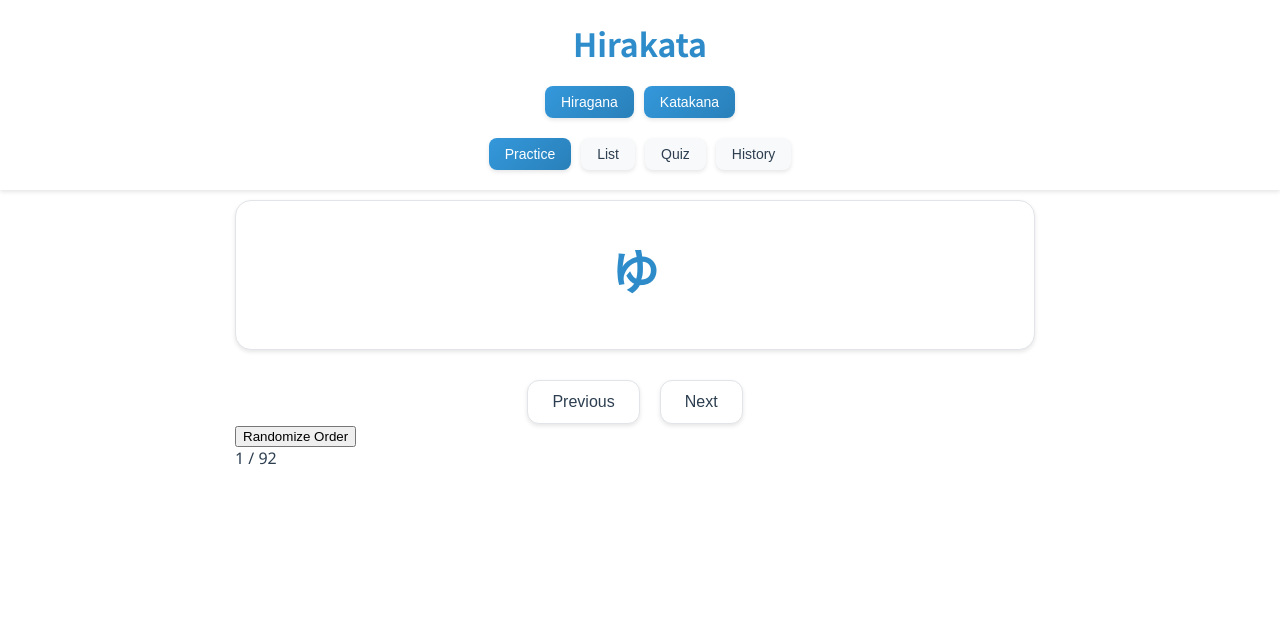
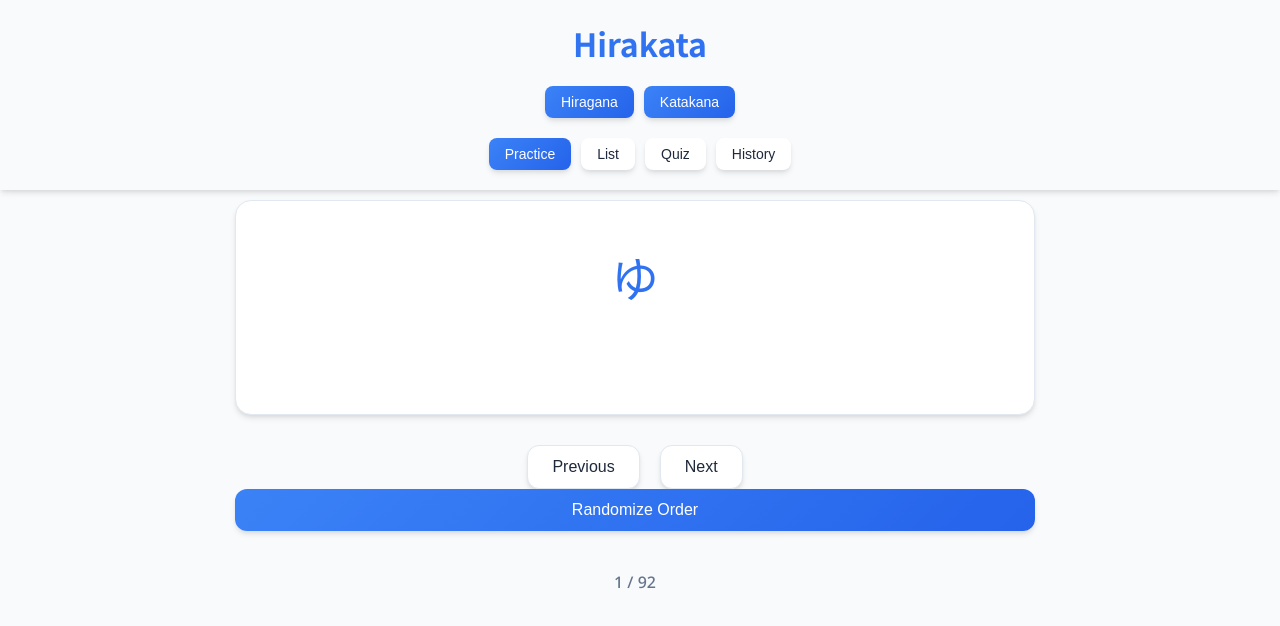
Before and after one commit to beios/hirakata, a React (Create React App) app: page / in a window 1280 px wide. Shown: the top 626 px of the page. Built offline with nearby package versions, Linux system fonts and the light colour scheme.

Commit message:
style: 컴포넌트 스타일 통일 및 퀴즈 완료 후 히스토리로 이동

```diff
--- a/src/App.css
+++ b/src/App.css
@@ -2,37 +2,39 @@
 
 :root {
   /* Light mode colors */
-  --bg-primary: #ffffff;
-  --bg-secondary: #f8f9fa;
-  --text-primary: #2c3e50;
-  --text-secondary: #5a6c7d;
-  --accent-primary: #3498db;
-  --accent-secondary: #2980b9;
-  --border-color: #e1e4e8;
+  --bg-primary: #f8fafc;
+  --bg-secondary: #ffffff;
+  --text-primary: #1e293b;
+  --text-secondary: #64748b;
+  --accent-primary: #3b82f6;
+  --accent-secondary: #2563eb;
+  --border-color: #e2e8f0;
   --card-bg: #ffffff;
-  --card-shadow: 0 2px 4px rgba(0, 0, 0, 0.1);
-  --gradient-primary: linear-gradient(135deg, #3498db, #2980b9);
-  --gradient-secondary: linear-gradient(135deg, #f8f9fa, #e9ecef);
-  --success-color: #2ecc71;
-  --error-color: #e74c3c;
+  --card-shadow: 0 4px 6px -1px rgba(0, 0, 0, 0.1), 0 2px 4px -1px rgba(0, 0, 0, 0.06);
+  --gradient-primary: linear-gradient(135deg, #3b82f6, #2563eb);
+  --gradient-secondary: linear-gradient(135deg, #f1f5f9, #e2e8f0);
+  --success-color: #10b981;
+  --error-color: #ef4444;
+  --hover-shadow: 0 10px 15px -3px rgba(59, 130, 246, 0.1), 0 4px 6px -2px rgba(59, 130, 246, 0.05);
 }
 
 @media (prefers-color-scheme: dark) {
   :root {
     /* Dark mode colors */
-    --bg-primary: #1a1f2c;
-    --bg-secondary: #2c3e50;
-    --text-primary: #ecf0f1;
-    --text-secondary: #bdc3c7;
-    --accent-primary: #3498db;
-    --accent-secondary: #2980b9;
-    --border-color: #34495e;
-    --card-bg: #2c3e50;
-    --card-shadow: 0 2px 4px rgba(0, 0, 0, 0.2);
-    --gradient-primary: linear-gradient(135deg, #3498db, #2980b9);
-    --gradient-secondary: linear-gradient(135deg, #2c3e50, #1a1f2c);
-    --success-color: #27ae60;
-    --error-color: #c0392b;
+    --bg-primary: #0f172a;
+    --bg-secondary: #1e293b;
+    --text-primary: #f1f5f9;
+    --text-secondary: #94a3b8;
+    --accent-primary: #3b82f6;
+    --accent-secondary: #2563eb;
+    --border-color: #334155;
+    --card-bg: #1e293b;
+    --card-shadow: 0 4px 6px -1px rgba(0, 0, 0, 0.2), 0 2px 4px -1px rgba(0, 0, 0, 0.1);
+    --gradient-primary: linear-gradient(135deg, #3b82f6, #2563eb);
+    --gradient-secondary: linear-gradient(135deg, #1e293b, #0f172a);
+    --success-color: #10b981;
+    --error-color: #ef4444;
+    --hover-shadow: 0 10px 15px -3px rgba(59, 130, 246, 0.2), 0 4px 6px -2px rgba(59, 130, 246, 0.1);
   }
 }
 
--- a/src/App.js
+++ b/src/App.js
@@ -96,7 +96,7 @@ function App() {
     };
 
     const handleQuizComplete = () => {
-        setMode('practice');
+        setMode('history');
         setQuizType(null);
     };
 
--- a/src/components/List.js
+++ b/src/components/List.js
@@ -8,7 +8,7 @@ function List({ characters }) {
         {characters.map((char, index) => (
           <div key={index} className="character-card">
             <div className="japanese-character">{char.character}</div>
-            <div className="pronunciation">{char.pronunciation}</div>
+            <div className="list-pronunciation">{char.pronunciation}</div>
           </div>
         ))}
       </div>
--- a/src/components/Practice.js
+++ b/src/components/Practice.js
@@ -13,9 +13,9 @@ function Practice({ characters, currentIndex, onNext, onPrev, onRandomize }) {
     <div className="practice-container">
       <div className="character-display" onClick={() => setShowPronunciation(!showPronunciation)}>
         <div className="japanese-character">{currentCharacter.character}</div>
-        {showPronunciation && (
-          <div className="pronunciation">{currentCharacter.pronunciation}</div>
-        )}
+        <div className={`practice-pronunciation ${showPronunciation ? 'show' : ''}`}>
+          {currentCharacter.pronunciation}
+        </div>
       </div>
       <div className="controls">
         <div className="navigation-buttons">
--- a/src/components/Quiz.js
+++ b/src/components/Quiz.js
@@ -11,7 +11,7 @@ function Quiz({ characters, onComplete, quizType }) {
 
     useEffect(() => {
         generateOptions();
-    }, [currentIndex]);
+    }, [currentIndex, characters]);
 
     const generateOptions = () => {
         const currentChar = characters[currentIndex];
--- a/src/styles/List.css
+++ b/src/styles/List.css
@@ -28,7 +28,7 @@
 
 .japanese-character {
   font-size: 48px;
-  margin-bottom: 10px;
+  margin-bottom: 5px;
   font-family: 'Noto Sans JP', sans-serif;
   background: var(--gradient-primary);
   -webkit-background-clip: text;
@@ -36,10 +36,10 @@
   -webkit-text-fill-color: transparent;
 }
 
-.pronunciation {
-  font-size: 14px;
-  color: var(--text-secondary);
-  font-family: 'Noto Sans', sans-serif;
+.list-pronunciation {
+  font-size: 32px;
+  color: var(--text-primary);
+  margin-top: 5px;
   font-weight: 500;
 }
 
@@ -61,7 +61,7 @@
     font-size: 36px;
   }
 
-  .pronunciation {
+  .list-pronunciation {
     font-size: 12px;
   }
 }
--- a/src/styles/Practice.css
+++ b/src/styles/Practice.css
@@ -18,31 +18,35 @@
 
 .character-display:hover {
   transform: translateY(-2px);
-  box-shadow: 0 8px 16px rgba(52, 152, 219, 0.2);
+  box-shadow: var(--hover-shadow);
 }
 
 .japanese-character {
+  font-size: 48px;
+  margin-bottom: 5px;
   font-family: 'Noto Sans JP', sans-serif;
-  font-size: 180px;
-  font-weight: 700;
   background: var(--gradient-primary);
   -webkit-background-clip: text;
   background-clip: text;
   -webkit-text-fill-color: transparent;
-  margin: 0;
-  line-height: 1.2;
 }
 
-.pronunciation {
+.practice-pronunciation {
   font-size: 32px;
-  color: var(--text-secondary);
+  color: var(--text-primary);
   margin-top: 20px;
+  font-weight: 500;
   opacity: 0;
   transform: translateY(10px);
   transition: all 0.3s ease;
 }
 
-.show-pronunciation .pronunciation {
+.practice-pronunciation.show {
+  opacity: 1;
+  transform: translateY(0);
+}
+
+.show-pronunciation .practice-pronunciation {
   opacity: 1;
   transform: translateY(0);
 }
@@ -69,7 +73,7 @@
 
 .navigation-buttons button:hover {
   transform: translateY(-2px);
-  box-shadow: 0 8px 16px rgba(52, 152, 219, 0.2);
+  box-shadow: var(--hover-shadow);
 }
 
 .navigation-buttons button:disabled {
@@ -77,6 +81,33 @@
   cursor: not-allowed;
   transform: none;
   box-shadow: none;
+}
+
+.randomize-button {
+  width: 100%;
+  padding: 12px 24px;
+  font-size: 16px;
+  border: none;
+  border-radius: 12px;
+  background: var(--gradient-primary);
+  color: white;
+  cursor: pointer;
+  transition: all 0.2s;
+  box-shadow: var(--card-shadow);
+  margin-bottom: 20px;
+}
+
+.randomize-button:hover {
+  transform: translateY(-2px);
+  box-shadow: var(--hover-shadow);
+}
+
+.progress-info {
+  font-size: 16px;
+  color: var(--text-secondary);
+  margin-top: 20px;
+  font-weight: 500;
+  text-align: center;
 }
 
 @media (max-width: 768px) {
@@ -89,10 +120,10 @@
   }
 
   .japanese-character {
-    font-size: 120px;
+    font-size: 36px;
   }
 
-  .pronunciation {
+  .practice-pronunciation {
     font-size: 24px;
   }
 
@@ -104,4 +135,9 @@
     padding: 10px 20px;
     font-size: 14px;
   }
+
+  .randomize-button {
+    padding: 10px 20px;
+    font-size: 14px;
+  }
 }
--- a/src/styles/Quiz.css
+++ b/src/styles/Quiz.css
@@ -15,25 +15,24 @@
 }
 
 .quiz-header:hover {
-    box-shadow: 0 8px 16px rgba(52, 152, 219, 0.2);
+    box-shadow: var(--hover-shadow);
 }
 
 .quiz-character {
+    font-size: 48px;
+    margin-bottom: 10px;
     font-family: 'Noto Sans JP', sans-serif;
-    font-size: 180px;
-    font-weight: 700;
     background: var(--gradient-primary);
     -webkit-background-clip: text;
     background-clip: text;
     -webkit-text-fill-color: transparent;
-    margin: 0;
-    line-height: 1.2;
 }
 
 .quiz-pronunciation {
     font-size: 32px;
-    color: var(--text-secondary);
-    margin-top: 10px;
+    color: var(--text-primary);
+    margin-top: 20px;
+    font-weight: 500;
 }
 
 .quiz-progress {
@@ -64,13 +63,40 @@
 
 .option-button:hover {
     transform: translateY(-2px);
-    box-shadow: 0 8px 16px rgba(52, 152, 219, 0.2);
+    box-shadow: var(--hover-shadow);
 }
 
 .option-button.selected {
     background: var(--gradient-primary);
     color: white;
     border: none;
+}
+
+.option-button.correct {
+    background: var(--success-color);
+    color: white;
+    border: none;
+    animation: correctAnswer 0.5s ease;
+}
+
+.option-button.incorrect {
+    background: var(--error-color);
+    color: white;
+    border: none;
+    animation: incorrectAnswer 0.5s ease;
+}
+
+@keyframes correctAnswer {
+    0% { transform: scale(1); }
+    50% { transform: scale(1.05); }
+    100% { transform: scale(1); }
+}
+
+@keyframes incorrectAnswer {
+    0% { transform: translateX(0); }
+    25% { transform: translateX(-5px); }
+    75% { transform: translateX(5px); }
+    100% { transform: translateX(0); }
 }
 
 .quiz-result {
@@ -105,7 +131,7 @@
 
 .restart-button:hover {
     transform: translateY(-2px);
-    box-shadow: 0 8px 16px rgba(52, 152, 219, 0.3);
+    box-shadow: var(--hover-shadow);
 }
 
 .quiz-type-selection {
@@ -144,7 +170,7 @@
 
 .quiz-type-buttons button:hover {
     transform: translateY(-2px);
-    box-shadow: 0 8px 16px rgba(52, 152, 219, 0.2);
+    box-shadow: var(--hover-shadow);
 }
 
 @media (max-width: 768px) {
--- a/src/styles/QuizHistory.css
+++ b/src/styles/QuizHistory.css
@@ -31,7 +31,7 @@
 
 .history-item:hover {
     transform: translateY(-2px);
-    box-shadow: 0 8px 16px rgba(52, 152, 219, 0.2);
+    box-shadow: var(--hover-shadow);
 }
 
 .history-item h3 {
@@ -122,15 +122,16 @@
     color: white;
     border: none;
     padding: 8px 16px;
-    border-radius: 4px;
+    border-radius: 8px;
     cursor: pointer;
     font-size: 14px;
     transition: all 0.2s;
+    box-shadow: var(--card-shadow);
 }
 
 .clear-history-button:hover {
-    background-color: var(--error-color);
-    opacity: 0.9;
+    transform: translateY(-2px);
+    box-shadow: var(--hover-shadow);
 }
 
 .no-history {
@@ -178,12 +179,12 @@
 
 span.correct {
     color: var(--success-color);
-    background-color: rgba(46, 204, 113, 0.1);
+    background-color: rgba(16, 185, 129, 0.1);
 }
 
 span.incorrect {
     color: var(--error-color);
-    background-color: rgba(231, 76, 60, 0.1);
+    background-color: rgba(239, 68, 68, 0.1);
 }
 
 .header-buttons {
@@ -196,14 +197,16 @@ span.incorrect {
     color: white;
     border: none;
     padding: 8px 16px;
-    border-radius: 4px;
+    border-radius: 8px;
     cursor: pointer;
     font-size: 14px;
     transition: all 0.2s;
+    box-shadow: var(--card-shadow);
 }
 
 .close-button:hover {
-    opacity: 0.9;
+    transform: translateY(-2px);
+    box-shadow: var(--hover-shadow);
 }
 
 @media (max-width: 768px) {
```
